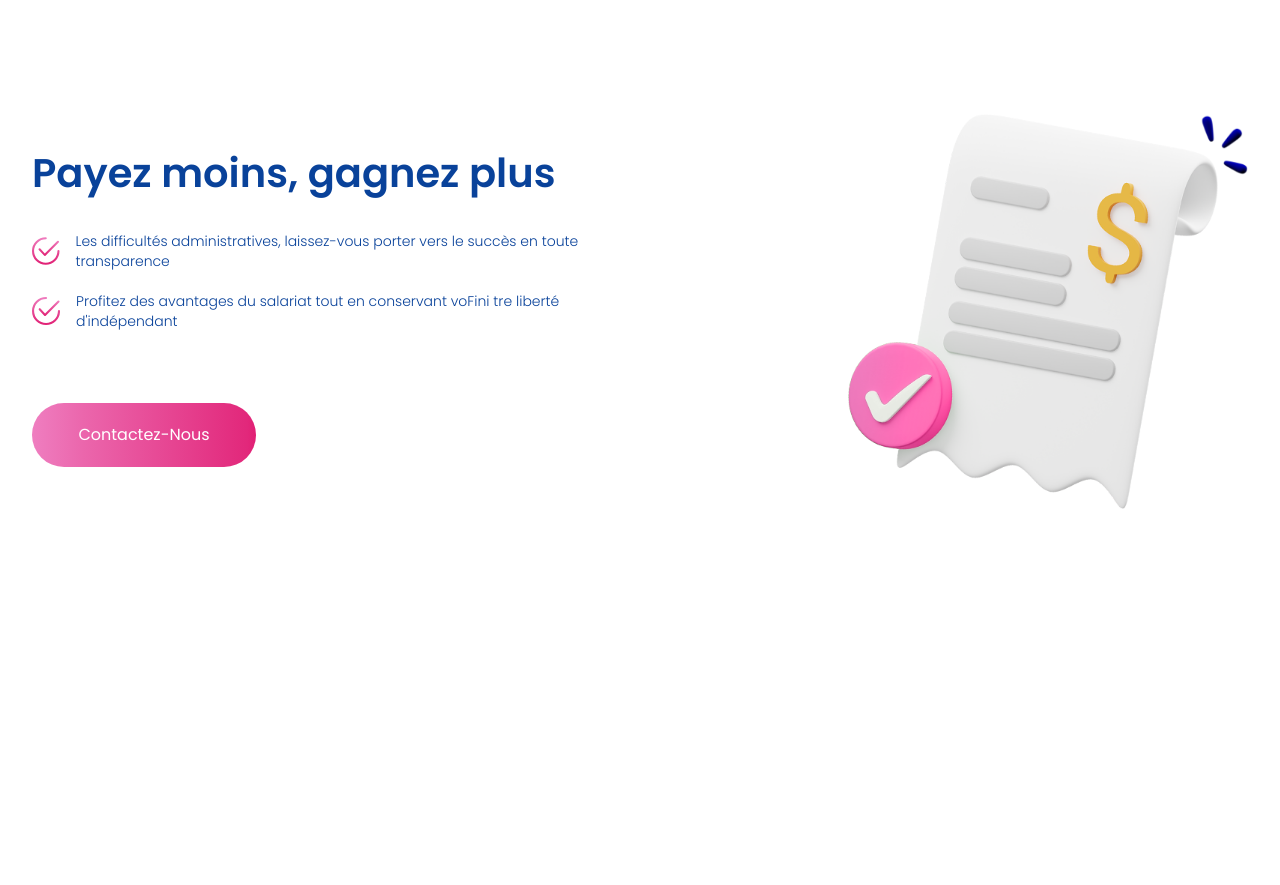
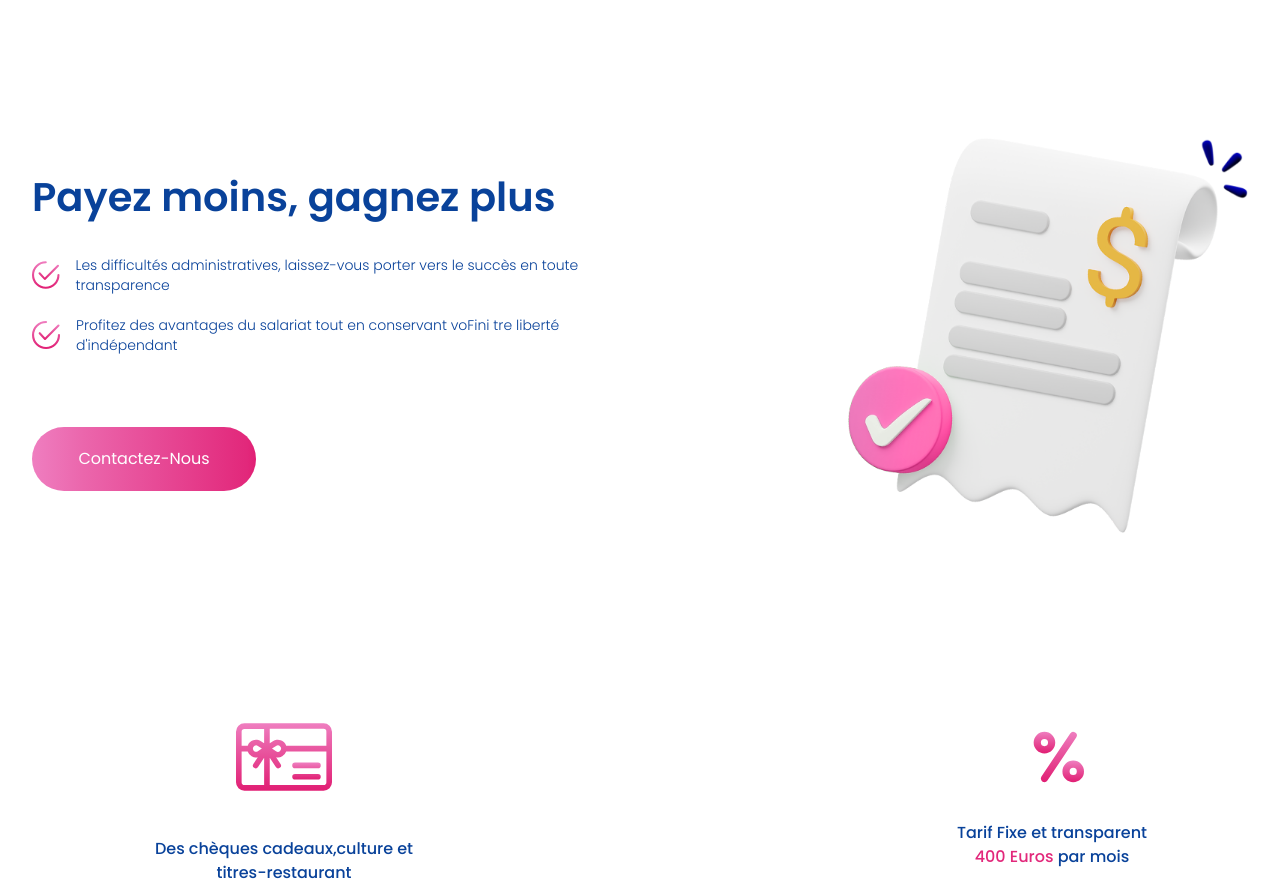
Before and after one commit to Tahabz/ayli, a React (Create React App) app: page / in a window 1280 px wide. Shown: the part 102-987 px from the top of the page. Before the commit the page ends 800 px from the top, so only its background shows below. Built offline with nearby package versions, Linux system fonts and the light colour scheme.

Commit message:
add offers section

```diff
--- a/src/App.jsx
+++ b/src/App.jsx
@@ -1,12 +1,14 @@
 import "./App.css"
 import Hero from "./components/Hero"
 import NavBar from "./components/NavBar"
+import Offers from "./components/Offers"
 
 function App() {
   return (
     <>
       <NavBar />
       <Hero />
+      <Offers />
     </>
   )
 }
--- a/src/components/Hero.jsx
+++ b/src/components/Hero.jsx
@@ -6,33 +6,37 @@ export default function Hero() {
   return (
     <section
       id="hero"
-      className="relative top-[11rem] items-center justify-between 2xl:justify-between px-8 lg:top-[13.5rem] lg:flex"
+      className="items-center justify-between px-8 pt-[13rem] lg:flex lg:pt-[15rem] 2xl:justify-between"
     >
       <div className="flex flex-col items-center gap-10 lg:items-start">
-        <h1 className="text-primary text-3xl lg:text-[2.5rem] font-semibold">
+        <h1 className="text-primary text-3xl font-semibold lg:text-[2.5rem]">
           Payez moins, gagnez plus
         </h1>
         <div className="flex flex-col gap-5">
-          <div className="text-primary lg:text-md lg:w-[35rem] flex items-center gap-4 text-sm font-light">
-            <CheckMarkIcon className="h-9 w-9 sm:w-6 sm-h-6 lg:w-8 lg:h-8" />
+          <div className="text-primary lg:text-md flex items-center gap-4 text-sm font-light lg:w-[35rem]">
+            <CheckMarkIcon className="sm-h-6 h-9 w-9 sm:w-6 lg:h-8 lg:w-8" />
             <span>
               Les difficultés administratives, laissez-vous porter vers le
               succès en toute transparence
             </span>
           </div>
-          <div className="text-primary lg:text-md lg:w-[35rem] flex items-center gap-4 text-sm font-light">
-            <CheckMarkIcon className="h-9 w-9 sm:w-6 sm-h-6 lg:w-8 lg:h-8" />
+          <div className="text-primary lg:text-md flex items-center gap-4 text-sm font-light lg:w-[35rem]">
+            <CheckMarkIcon className="sm-h-6 h-9 w-9 sm:w-6 lg:h-8 lg:w-8" />
             <span>
               Profitez des avantages du salariat tout en conservant voFini tre
               liberté d'indépendant
             </span>
           </div>
         </div>
-        <button className="bg-horizontalGradient w-[55%] rounded-full py-5 font-normal lg:mt-8 capitalize text-white sm:w-72 lg:w-56">
+        <button className="bg-horizontalGradient w-[55%] rounded-full py-5 font-normal capitalize text-white sm:w-72 mt-8 lg:w-56">
           contactez-nous
         </button>
       </div>
-      <img src={heroImage} alt="Hero" className="hidden lg:block w-[25rem] 2xl:w-auto" />
+      <img
+        src={heroImage}
+        alt="Hero"
+        className="hidden w-[25rem] lg:block 2xl:w-auto"
+      />
     </section>
   )
 }
--- /dev/null
+++ b/src/components/Offers.jsx
@@ -0,0 +1,22 @@
+import React from "react"
+import { GiftCardIcon, PercentageIcon } from "./Icons"
+
+export default function Offers() {
+  return (
+    <section className="flex flex-col items-center justify-around gap-8 px-8 pt-[8rem] lg:pt-[11rem] md:flex-row lg:gap-[20rem]">
+      <div className="flex flex-col items-center gap-8">
+        <GiftCardIcon className="h-16 w-16 md:h-20 md:w-20 lg:h-24 lg:w-24" />
+        <span className="text-primary w-[19rem] text-center font-medium">
+          Des chèques cadeaux,culture et titres-restaurant
+        </span>
+      </div>
+      <div className="flex flex-col items-center gap-8">
+        <PercentageIcon className="h-[3.1rem] w-[3.1rem] md:w-[3.5rem] md:h-[3.5rem] lg:w-[4rem] lg:h-[4rem]" />
+        <span className="text-primary w-[12rem] text-center font-medium">
+          Tarif Fixe et transparent{" "}
+          <span className="text-active">400 Euros</span> par mois
+        </span>
+      </div>
+    </section>
+  )
+}
```
